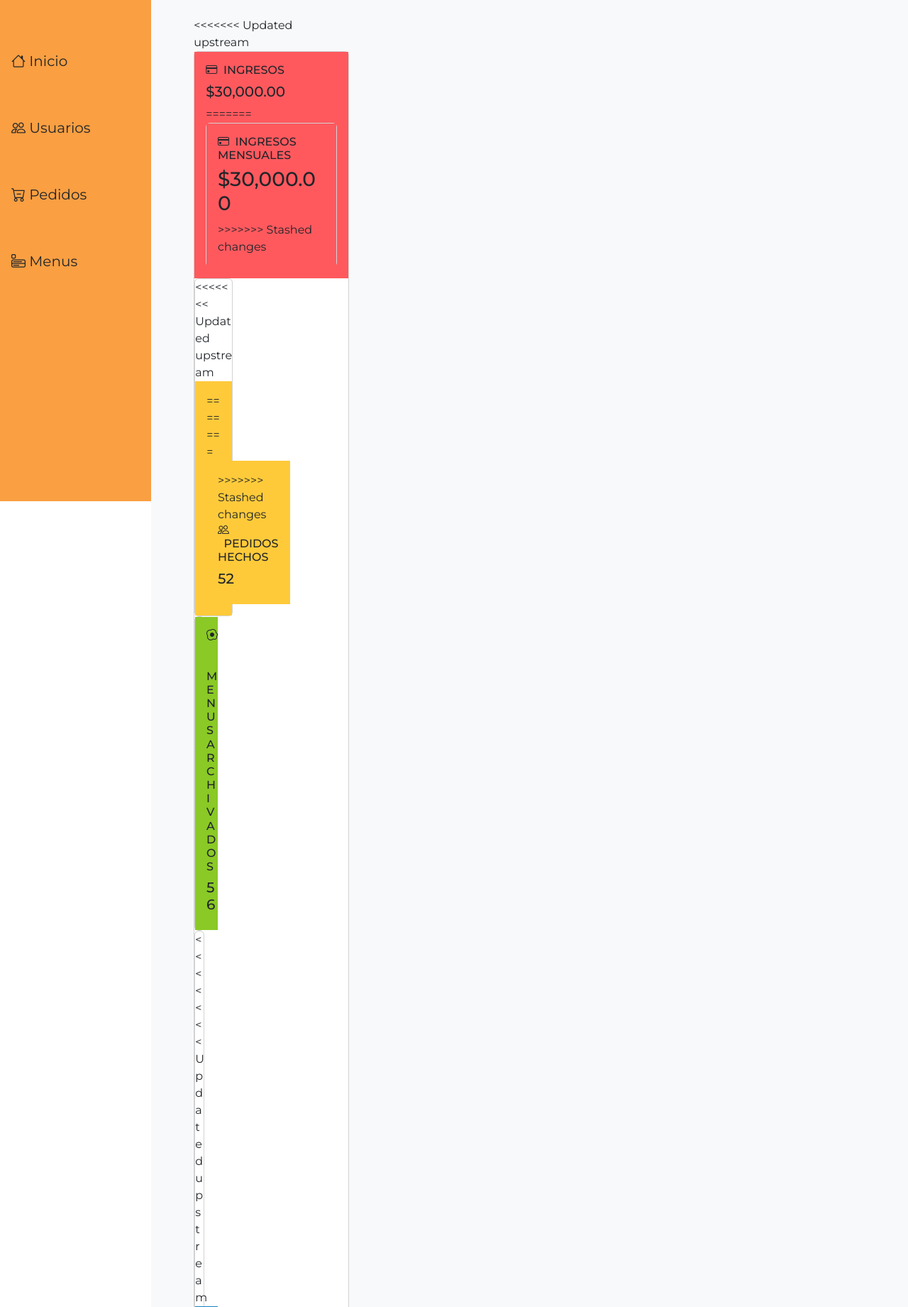
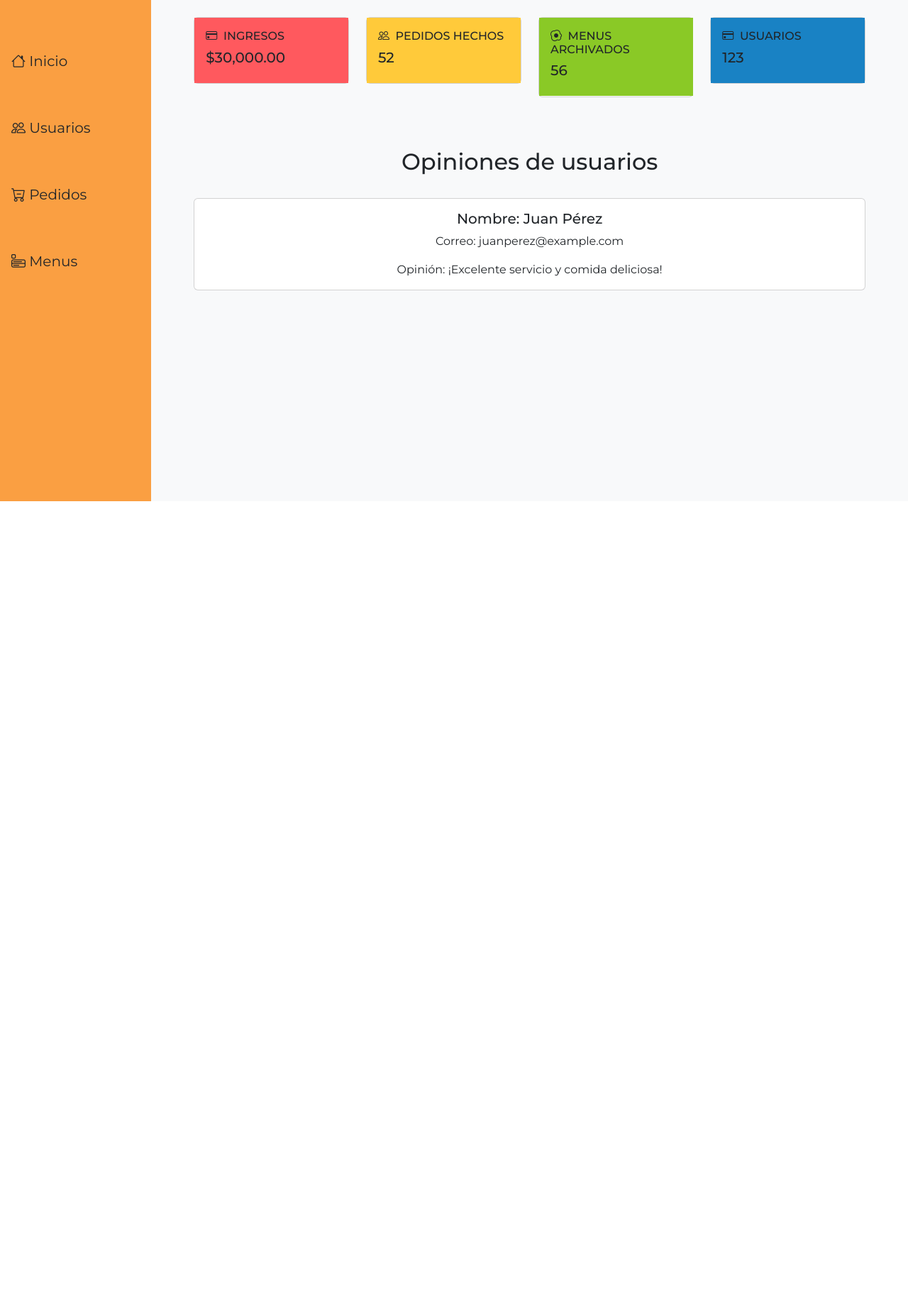
Before and after one commit to Adairowo/TasteNest.github.io, a PHP site: page /admin.php in a window 1280 px wide. Shown: the part 94-1935 px from the top of the page at 71% size. After the commit the page ends 800 px from the top, so only its background shows below. Run offline with PHP 8.4, Linux system fonts and the light colour scheme.

Commit message:
Se movio la ruta de archivos css

```diff
--- a/admin.php
+++ b/admin.php
@@ -35,27 +35,16 @@
             <!-- ROW STATS -->
         <div class="row mx-4 px-4 my-4">
             <div class="col-3">
-<<<<<<< Updated upstream
                 <div class="card justify-content-center">
                     <div class="card-body" style="background-color:#ff595e">
                         <h6><i class="bi bi-credit-card"></i>&nbsp;&nbsp;INGRESOS</h6>
                         <h6 class="h3 fs-5">$30,000.00</h6>
-=======
-                <div class="card">
-                    <div class="card-body hvr-glow" style="background-color:#ff595e">
-                        <h6><i class="bi bi-credit-card"></i>&nbsp;&nbsp;INGRESOS MENSUALES</h6>
-                        <h6 class="h3">$30,000.00</h6>
->>>>>>> Stashed changes
                     </div>
                 </div>
             </div>
             <div class="col-3">
                 <div class="card">
-<<<<<<< Updated upstream
                     <div class="card-body   " style="background-color:#ffca3a">
-=======
-                    <div class="card-body hvr-glow" style="background-color:#ffca3a">
->>>>>>> Stashed changes
                         <h6><i class="bi bi-people"></i>&nbsp;&nbsp;PEDIDOS HECHOS</h6>
                         <h6 class="h3 fs-5">52</h6>
                     </div>
@@ -71,15 +60,9 @@
                 </div>
             <div class="col-3">
                 <div class="card">
-<<<<<<< Updated upstream
                     <div class="card-body" style="background-color:#1982c4">
                         <h6><i class="bi bi-credit-card"></i>&nbsp;&nbsp;USUARIOS</h6>
                         <h6 class="h3 fs-5">123</h6>
-=======
-                    <div class="card-body hvr-glow" style="background-color:#1982c4">
-                        <h6><i class="bi bi-credit-card"></i>&nbsp;&nbsp;USUARIOS REGISTRADOS</h6>
-                        <h6 class="h3">$3,200.00</h6>
->>>>>>> Stashed changes
                     </div>
                 </div>
             </div>
--- a/stylesregister.css
+++ b/css/stylesregister.css
@@ -121,11 +121,6 @@
     color: whitesmoke;
     cursor: pointer;
     outline: none;
-}
-
-input[type="submit"]:hover {
-    border-color: orange;
-    transition: .5s;
 }
 
 .social-login {
--- a/index.html
+++ b/index.html
@@ -4,7 +4,7 @@
     <meta charset="UTF-8">
     <meta name="viewport" content="width=device-width, initial-scale=1.0">
     <link rel="stylesheet" href="https://cdnjs.cloudflare.com/ajax/libs/font-awesome/6.6.0/css/all.min.css">
-    <link rel="stylesheet" href="./styles.css">
+    <link rel="stylesheet" href="css/styles.css">
     <link rel="stylesheet" href="https://cdnjs.cloudflare.com/ajax/libs/hover.css/2.3.1/css/hover-min.css">
     <title>TasteNest</title>
 </head>
--- a/login.html
+++ b/login.html
@@ -4,7 +4,7 @@
     <meta charset="UTF-8">
     <meta name="viewport" content="width=device-width, initial-scale=1.0">
     <title>Inicio de sesion</title>
-    <link rel="stylesheet" href="./styleslogin.css" >
+    <link rel="stylesheet" href="css/styleslogin.css" >
     <link rel="stylesheet" href="css\hover.css">
 </head>
 
```
Also changed, not shown: register.html (+5 -4 lines), css/stylepedidos.css (renamed from stylepedidos.css), css/styles.css (renamed from styles.css), css/styleslogin.css (renamed from styleslogin.css).
